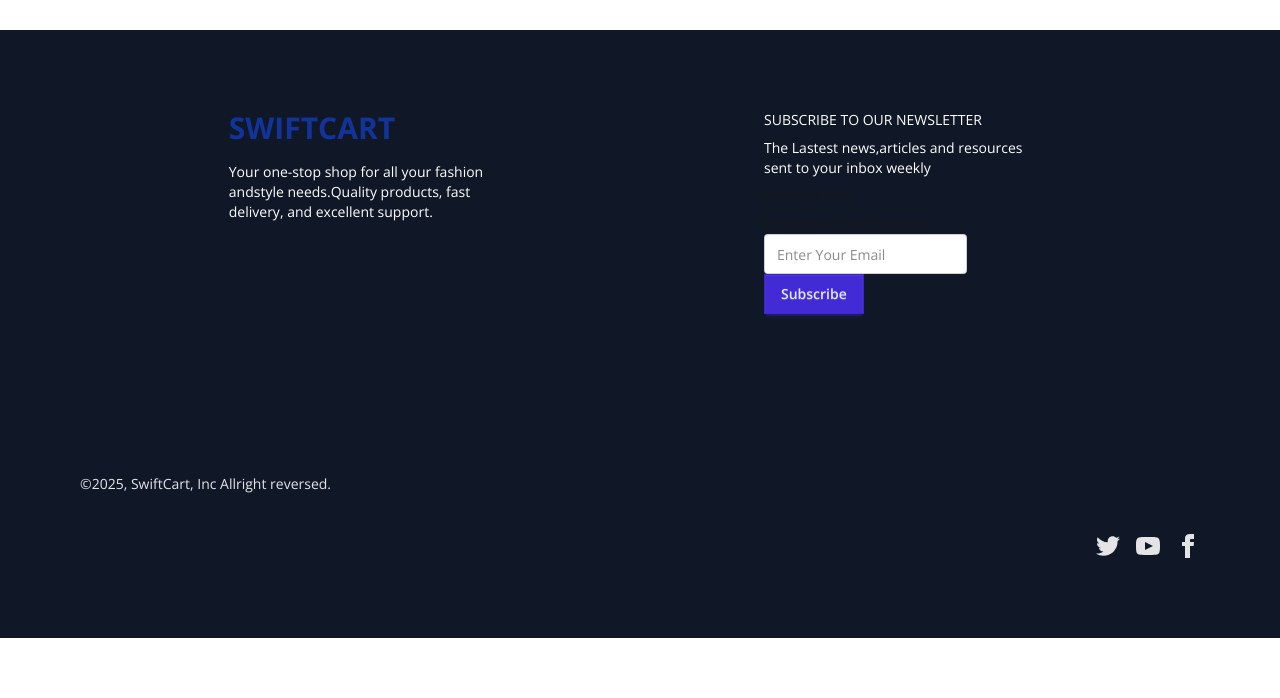
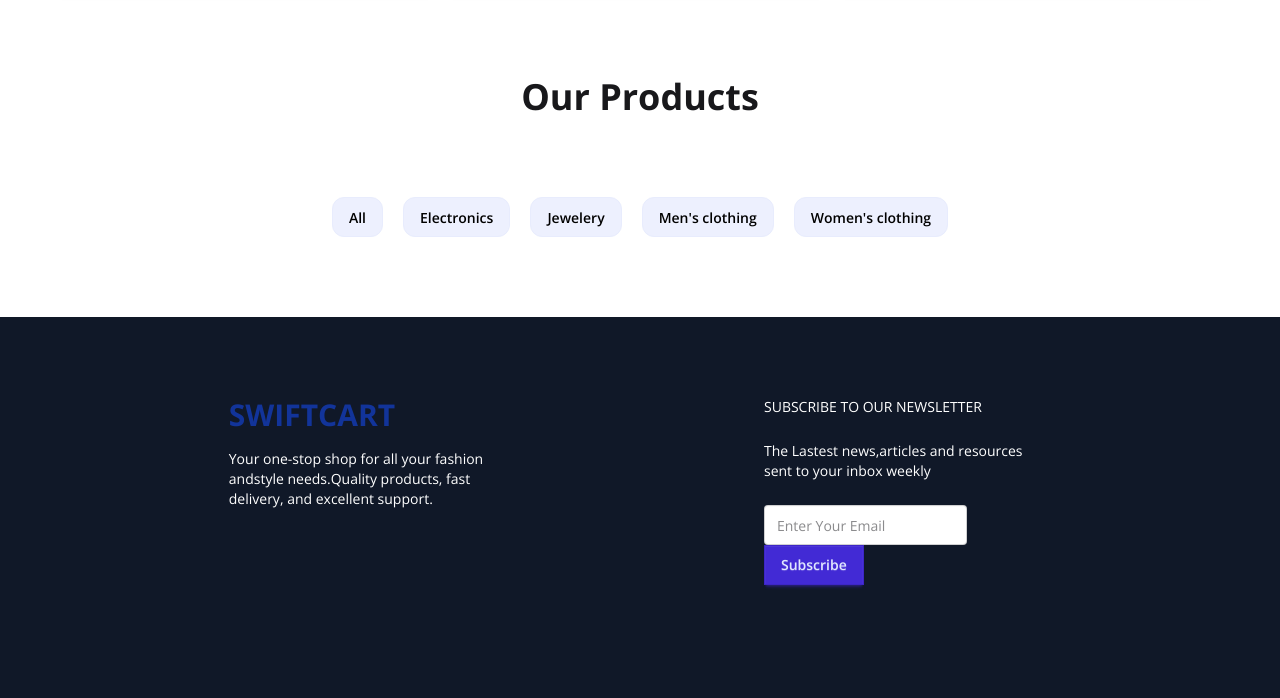
Before and after one commit to rakibulislam08/Best-Collection, a plain HTML site: page index.html in a window 1280 px wide. Shown: the part 1742-2440 px from the top of the page. Before the commit the page ends 2380 px from the top, so only its background shows below. Drawn offline with nearby package versions, Linux system fonts and the light colour scheme.

Commit message:
try kortechi

```diff
--- a/index.html
+++ b/index.html
@@ -33,7 +33,7 @@
             <div class="navbar-center hidden lg:flex">
                 <ul class="menu menu-horizontal px-1 gap-4 font-semibold ">
                     <li><a class="text-blue-700">Home</a></li>
-                    <li><a>Products</a></li>
+                    <li><button onclick="" class="products-btn btn ">Products</button></li>
                     <li><a>About</a></li>
                     <li><a>Contacts</a></li>
 
@@ -55,7 +55,7 @@
                     <ul tabindex="-1"
                         class="menu menu-sm dropdown-content bg-base-100 rounded-box z-1 mt-3 w-52 p-2 shadow">
                         <li><a>Home</a></li>
-                        <li><a>Products</a></li>
+                        <li><button class="product-btn">Products</button></li>
                         <li><a>About</a></li>
                         <li><a>Contacts</a></li>
                     </ul>
@@ -119,8 +119,9 @@
                     <img src="./Assets/beg2.jpeg" alt="Shoes" />
                 </figure>
                 <div class="grid grid-cols-2 justify-between gap-5">
-                     <span class="badge badge-xs p-2 bg-gray-400">Men,s clothing</span>
-                <p class=""><i class="fa-regular fa-star text-amber-300"></i> <span class="badge badge-xs text-xl">$3.9 (120)</span></p>
+                    <span class="badge badge-xs p-2 bg-gray-400">Men,s clothing</span>
+                    <p class=""><i class="fa-regular fa-star text-amber-300"></i> <span
+                            class="badge badge-xs text-xl">$3.9 (120)</span></p>
 
                 </div>
                 <div class="card-body">
@@ -139,8 +140,9 @@
                     <img src="./Assets/t-shirts.jpeg" alt="Shoes" />
                 </figure>
                 <div class="grid grid-cols-2 justify-between gap-5">
-                     <span class="badge badge-xs p-2 bg-gray-400">Men,s clothing</span>
-                <p class=""><i class="fa-regular fa-star text-amber-300"></i> <span class="badge badge-xs text-xl">$3.9 (120)</span></p>
+                    <span class="badge badge-xs p-2 bg-gray-400">Men,s clothing</span>
+                    <p class=""><i class="fa-regular fa-star text-amber-300"></i> <span
+                            class="badge badge-xs text-xl">$3.9 (120)</span></p>
 
                 </div>
                 <div class="card-body">
@@ -159,8 +161,9 @@
                     <img src="./Assets/jacket.jpeg" alt="Shoes" />
                 </figure>
                 <div class="grid grid-cols-2 justify-between gap-5">
-                     <span class="badge badge-xs p-2 bg-gray-400">Men,s clothing</span>
-                <p class=""><i class="fa-regular fa-star text-amber-300"></i> <span class="badge badge-xs text-xl">$3.9 (120)</span></p>
+                    <span class="badge badge-xs p-2 bg-gray-400">Men,s clothing</span>
+                    <p class=""><i class="fa-regular fa-star text-amber-300"></i> <span
+                            class="badge badge-xs text-xl">$3.9 (120)</span></p>
 
                 </div>
                 <div class="card-body">
@@ -177,15 +180,19 @@
 
         </div>
     </section>
-
-
-
-
-
-
+    <!-- all products -->
+    <section id="production-section ">
+        <h1 class="text-center text-4xl font-bold pt-10 ">Our Products</h1>
+        <div class="max-w-11/12 mx-auto my-20 flex justify-center gap-5">
+            <button class="btn btn-soft btn-primary rounded-xl text-black">All</button>
+            <button class="btn btn-soft btn-primary rounded-xl text-black">Electronics</button>
+            <button class="btn btn-soft btn-primary rounded-xl text-black">Jewelery</button>
+            <button class="btn btn-soft btn-primary rounded-xl text-black">Men's clothing</button>
+            <button class="btn btn-soft btn-primary rounded-xl text-black">Women's clothing</button>
+        </div>
+    </section>
+    <!--  -->
     <!-- footer section  -->
-
-
     <footer class="footer grid sm:grid-cols-1   md:grid-cols-2 justify-items-center  bg-base-200  p-20 bg-gray-900">
         <nav>
             <h6 class="footer-title text-3xl text-blue-700 font-bold">SwiftCart</h6>
@@ -195,13 +202,12 @@
 
         </nav>
 
-        <div class="flex-1 justify-around ">
+        <div class="flex-1 justify-around space-y-4 ">
             <h1 class="text-white">SUBSCRIBE TO OUR NEWSLETTER</h1>
             <p class="text-white">The Lastest news,articles and resources <br>sent to your inbox weekly</p>
             <form>
-                <h6 class="footer-title">Newsletter</h6>
+
                 <fieldset class="w-80">
-                    <label>Enter your email address</label>
                     <div class="join">
                         <input type="text" placeholder="Enter Your Email" class="input input-bordered join-item" />
                     </div>
```
Also changed, not shown: Assets/begpack.jpg (deleted).
